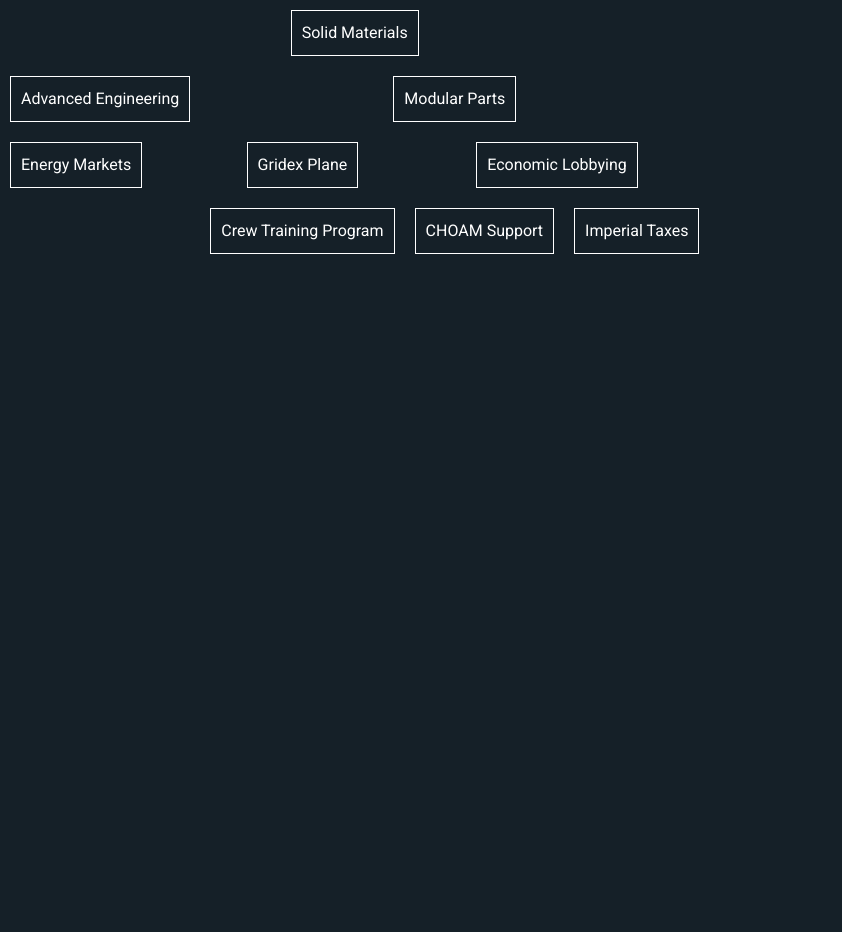
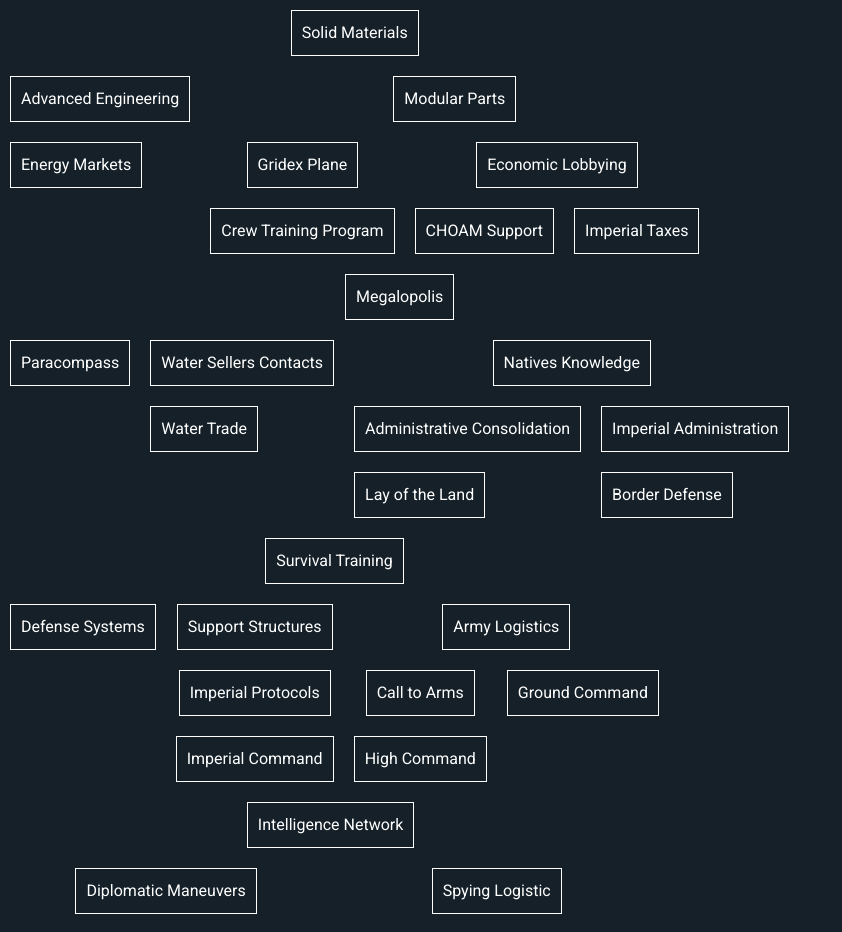
Before and after one commit to ale-wol/tech-tree-dune, an Angular app: page / in a window 1280 px wide. Shown: the top 932 px of the page, without its empty margins (0-842 px from the left). Before the commit the page ends 800 px from the top, so only its background shows below. Built offline with nearby package versions, Linux system fonts and the light colour scheme.

Commit message:
added all corino tech nodes

```diff
--- a/src/app/app.component.html
+++ b/src/app/app.component.html
@@ -1 +1,4 @@
 <app-tech-tree [childs]="corinoEcoNodes"></app-tech-tree>
+<app-tech-tree [childs]="corinoArrNodes"></app-tech-tree>
+<app-tech-tree [childs]="corinoMilNodes"></app-tech-tree>
+<app-tech-tree [childs]="corinoStaNodes"></app-tech-tree>
--- a/src/app/app.component.ts
+++ b/src/app/app.component.ts
@@ -11,18 +11,42 @@ export class AppComponent {
   title = 'tech-tree-dune';
 
   corinoEcoNodes: TechNode[] = [];
+  corinoArrNodes: TechNode[] = [];
+  corinoMilNodes: TechNode[] = [];
+  corinoStaNodes: TechNode[] = [];
+
 
   constructor(private nodeService: AddNodesService) {
-    this.parseNodesFromJSONFile("./assets/corrino/economyNodes.json");
-  }
-
-
-
-  parseNodesFromJSONFile(filePath: string): void {
-    this.nodeService.parseNodesFromJSONFile(filePath).subscribe(
+    this.nodeService.parseNodesFromJSONFile("./assets/corrino/economyNodes.json").subscribe(
       (techNodes: TechNode[]) => {
         this.corinoEcoNodes = techNodes;
-        console.log(this.corinoEcoNodes);
+      },
+      (error) => {
+        console.error('Error parsing JSON:', error);
+      }
+    );
+
+    this.nodeService.parseNodesFromJSONFile("./assets/corrino/arrakisNodes.json").subscribe(
+      (techNodes: TechNode[]) => {
+        this.corinoArrNodes = techNodes;
+      },
+      (error) => {
+        console.error('Error parsing JSON:', error);
+      }
+    );
+
+    this.nodeService.parseNodesFromJSONFile("./assets/corrino/militaryNodes.json").subscribe(
+      (techNodes: TechNode[]) => {
+        this.corinoMilNodes = techNodes;
+      },
+      (error) => {
+        console.error('Error parsing JSON:', error);
+      }
+    );
+
+    this.nodeService.parseNodesFromJSONFile("./assets/corrino/statecraftNodes.json").subscribe(
+      (techNodes: TechNode[]) => {
+        this.corinoStaNodes = techNodes;
       },
       (error) => {
         console.error('Error parsing JSON:', error);
```
